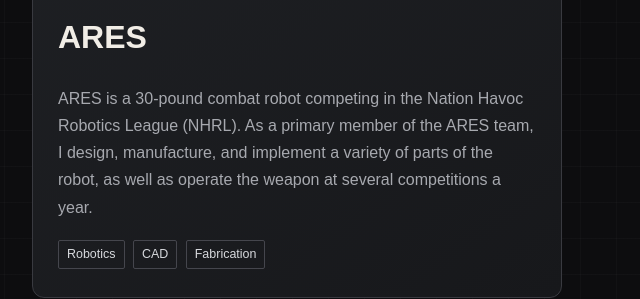
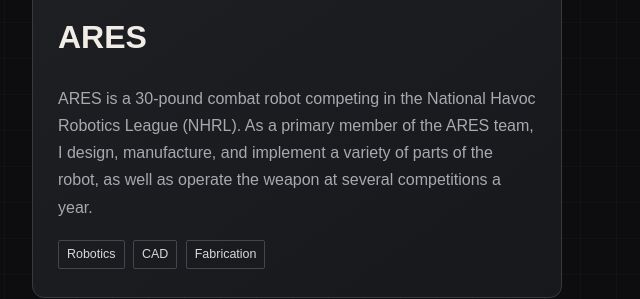
Before and after one commit to notreallyabird/notreallyabird.github.io, a plain HTML site: page index.html in a window 1280 px wide. Shown: the part 1274-1573 px from the top of the page, 68-708 px from the left. Drawn offline with Linux system fonts and the light colour scheme.

Commit message:
text fix

```diff
--- a/index.html
+++ b/index.html
@@ -482,7 +482,7 @@
             <img class="project-image" src="images/ARES_imgs/ARES_cover_photo.JPG" alt="ARES combat robot">
             <h2>ARES</h2>
             <p>
-              ARES is a 30-pound combat robot competing in the Nation Havoc Robotics League (NHRL). As a primary member of the ARES team,
+              ARES is a 30-pound combat robot competing in the National Havoc Robotics League (NHRL). As a primary member of the ARES team,
               I design, manufacture, and implement a variety of parts of the robot, as well as operate the weapon at several competitions a year.
             </p>
             <span class="tag">Robotics</span>
```
